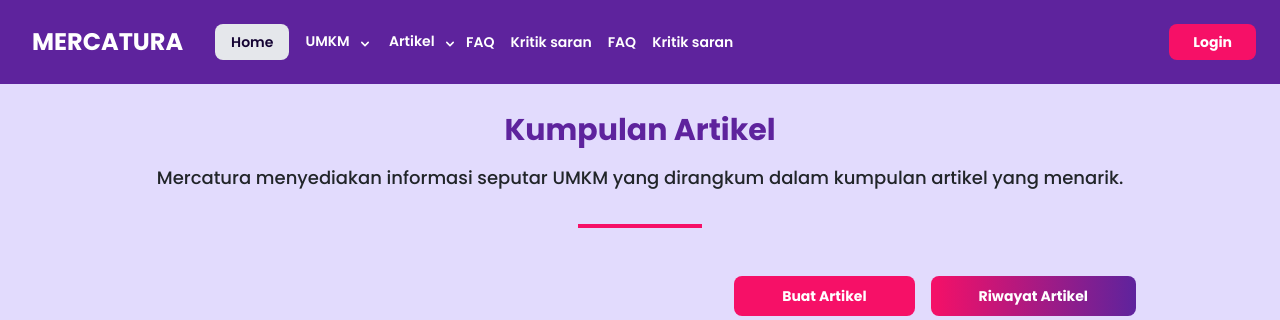
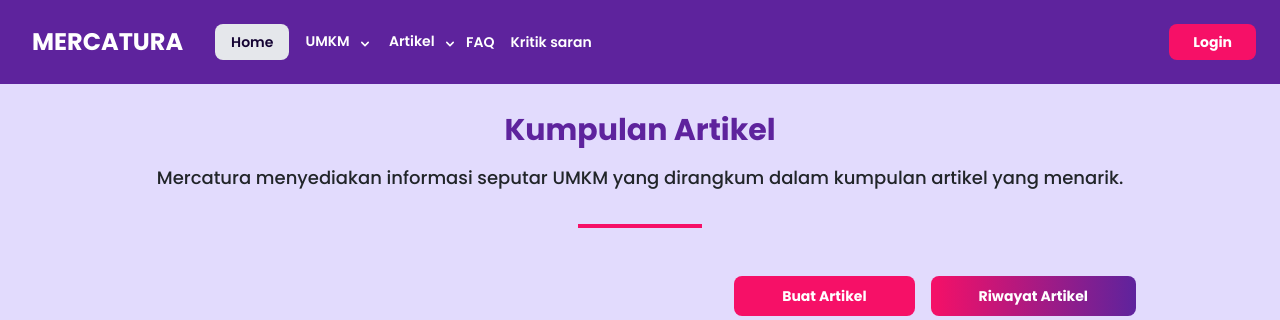
Before and after one commit to AdrianRamadhan27/mercatura, a Django app: page /artikel/ in a window 1280 px wide. Shown: the top 320 px of the page. Run offline with Django 4.2, Linux system fonts and the light colour scheme; data that the repository does not hold is empty; style sheets or scripts are compiled from the project's sources; some libraries are stand-ins or nearby versions.

Commit message:
fix navbar

```diff
--- a/templates/navbar.html
+++ b/templates/navbar.html
@@ -43,10 +43,8 @@
           </div>
         </div>
       </div>
-      <a href="#" class="md:px-3 md:py-2 px-2 mt-2 text-sm font-semibold bg-transparent rounded-lg md:mt-0 hover:text-[#00F0B5] focus:text-[#00F0B5] focus:outline-none focus:shadow-outline">FAQ</a>
+      <a href="{% url 'faqmodule:show_faqforms' %}" class="md:px-3 md:py-2 px-2 mt-2 text-sm font-semibold bg-transparent rounded-lg md:mt-0 hover:text-[#00F0B5] focus:text-[#00F0B5] focus:outline-none focus:shadow-outline">FAQ</a>
       <a href="{% url 'kritiksaran_module:create_post' %}" class="md:px-3 md:py-2 px-2 mt-2 text-sm font-semibold bg-transparent rounded-lg md:mt-0 hover:text-[#00F0B5] focus:text-[#00F0B5] focus:outline-none focus:shadow-outline">Kritik saran</a>
-      <a href="{% url 'faqmodule:show_faqforms' %}" class="md:px-3 md:py-2 px-2 mt-2 text-sm font-semibold bg-transparent rounded-lg md:mt-0 hover:text-[#00F0B5] focus:text-[#00F0B5] focus:outline-none focus:shadow-outline">FAQ</a>
-      <a href="#" class="md:px-3 md:py-2 px-2 mt-2 text-sm font-semibold bg-transparent rounded-lg md:mt-0 hover:text-[#00F0B5] focus:text-[#00F0B5] focus:outline-none focus:shadow-outline">Kritik saran</a>
 
       {% if not user.is_authenticated %}
       <button type="button" class="text-white w-[25%] md:hidden bg-gradient-to-r mt-2 hover:bg-gradient-to-l from-pink-1 to-pink-1 focus:ring-4 focus:outline-none font-medium rounded-lg text-sm px-4 py-2 text-center mr-3 md:mr-0">
```
